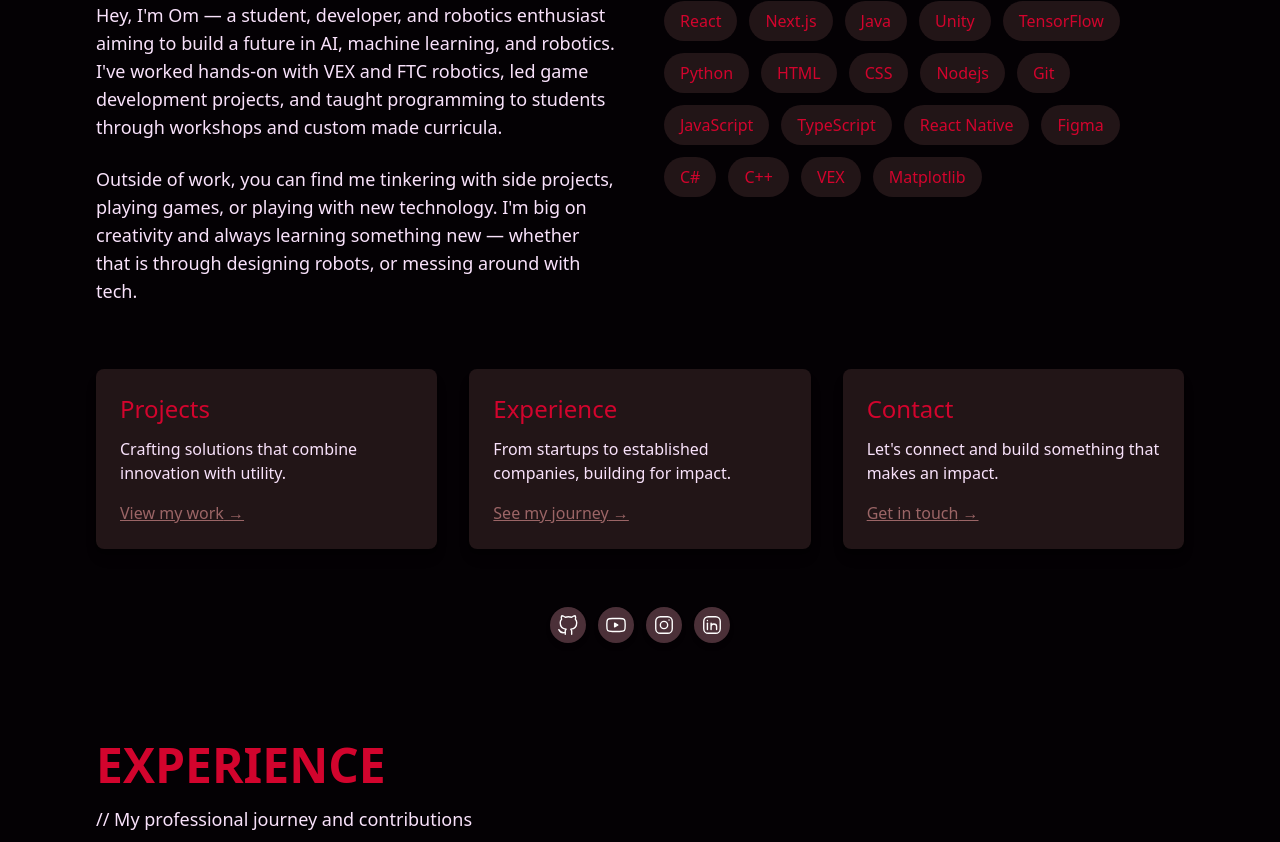
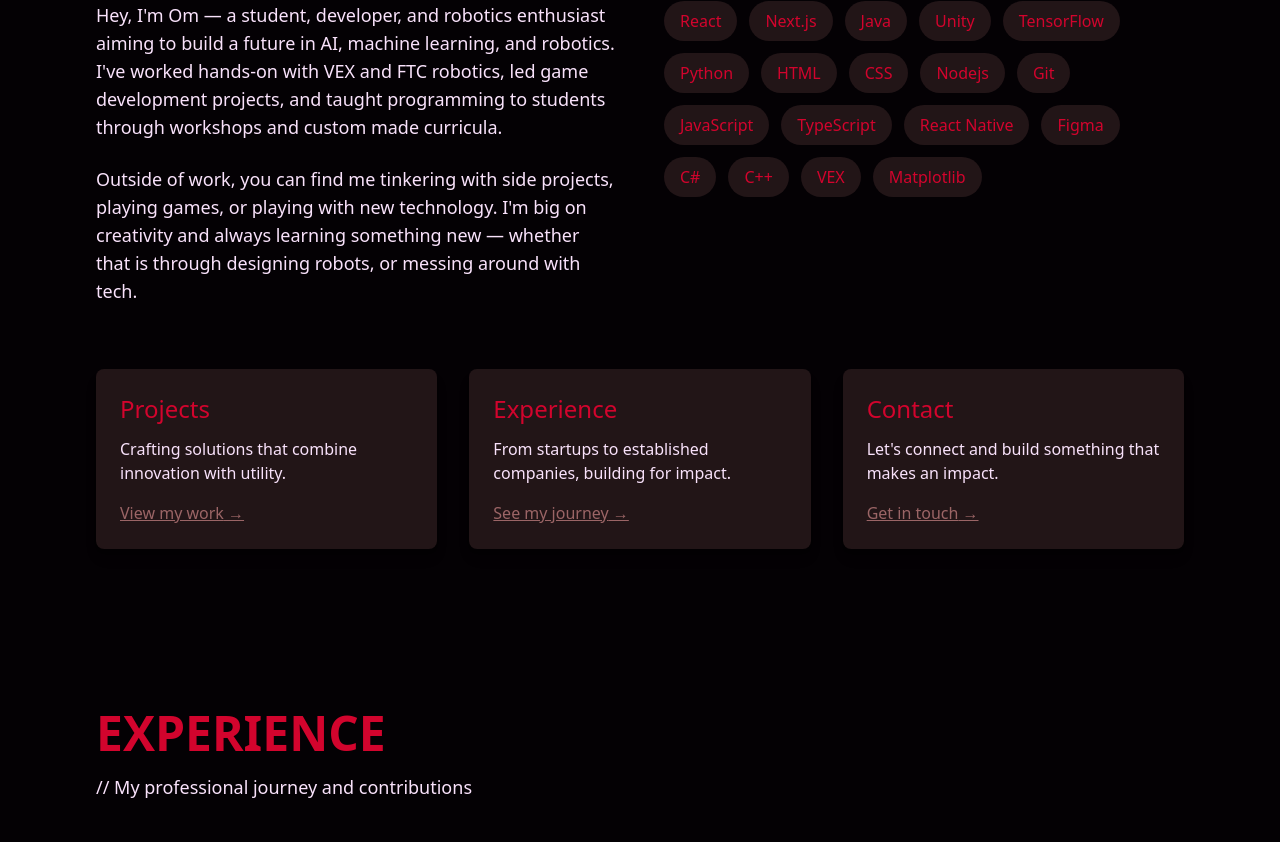
Before and after one commit to Gourdy09/gourdy09.github.io, a Next.js app: page / in a window 1280 px wide. Shown: the part 1332-2174 px from the top of the page. Built offline with nearby package versions, Linux system fonts and the light colour scheme.

Commit message:
Removed Redundancy Fixed Bug

```diff
--- a/components/about/About.tsx
+++ b/components/about/About.tsx
@@ -13,9 +13,6 @@ function About() {
         <ProfileDivider />
         <AboutContent />
         <FeatureCards />
-        <div className="flex justify-self-center">
-          <AnimatedSocialLinks />
-        </div>
       </div>
     </div>
   );
--- a/components/main/Hero.tsx
+++ b/components/main/Hero.tsx
@@ -113,6 +113,7 @@ function Hero() {
 
             {/* Let's talk chip - Hidden on mobile */}
             <div className="hidden sm:flex">
+              <a href="mailto:patel.omtx@gmail.com">
                 <Chip
                   image="/icons/available.svg"
                   text="Let's talk"
@@ -121,6 +122,7 @@ function Hero() {
                   magneticAreaHeight={70}
                   pulse={true}
                 />
+              </a>
             </div>
           </motion.div>
 
```
Lines whose indentation alone changed are shown as unchanged.
